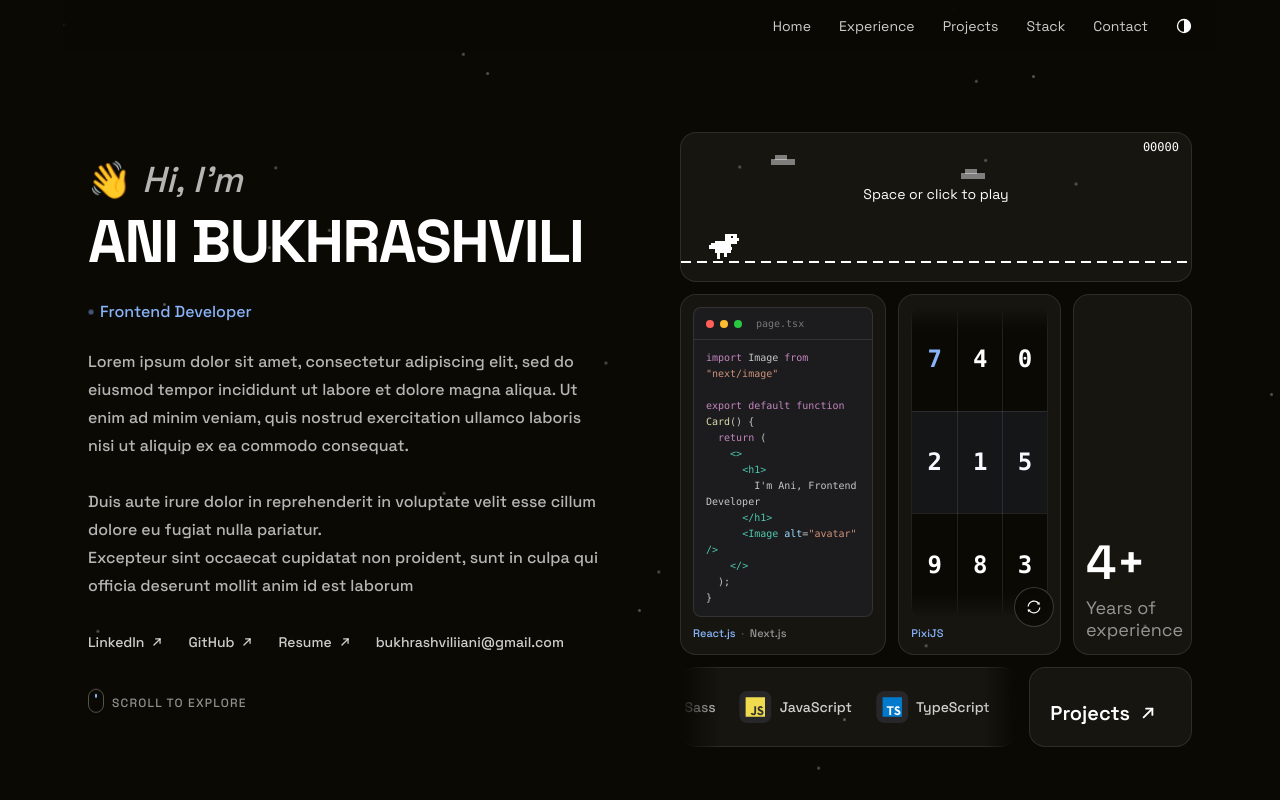
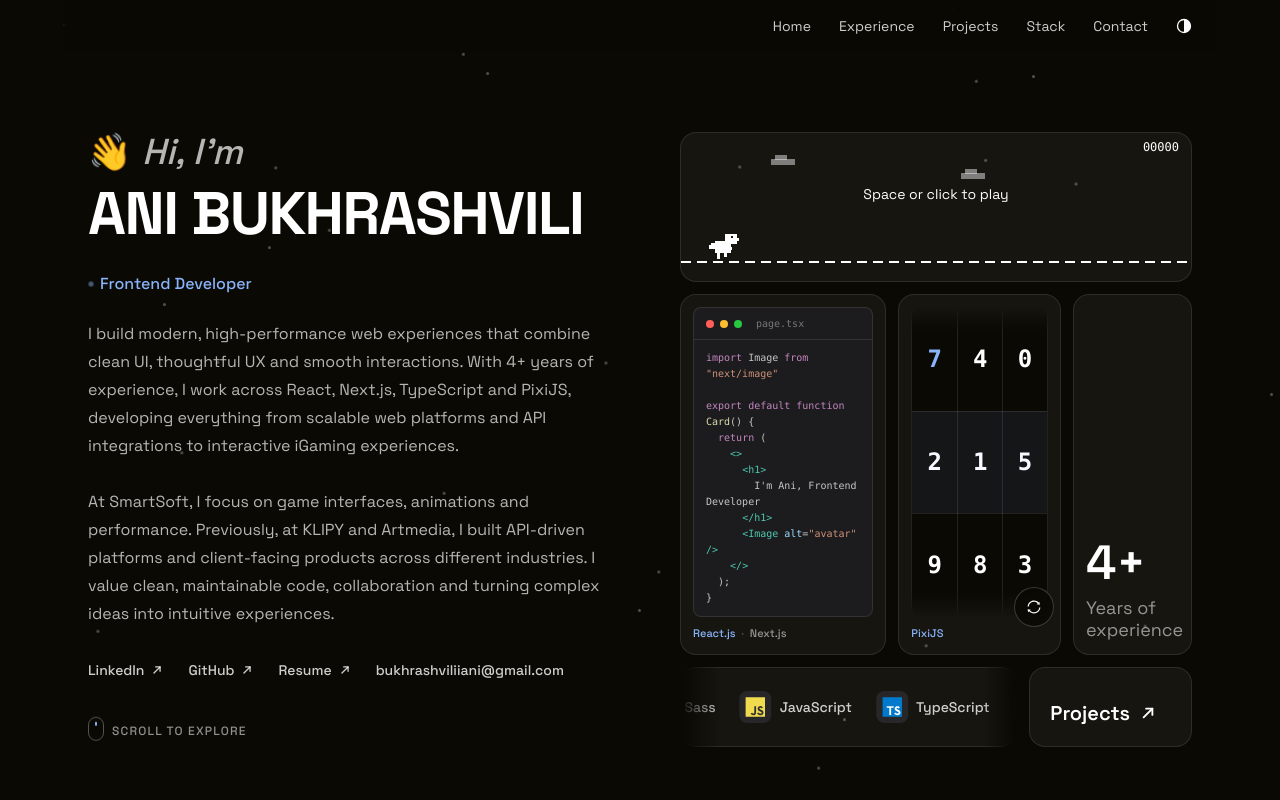
Before and after one commit to AniBukhrashvili/portfolio, a React (Create React App) app: page / in a window 1280 px wide. Shown: the top 800 px of the page. Built offline with nearby package versions, Linux system fonts and the light colour scheme; the HTML template or start-up script is replaced by a standard one.

Commit message:
add: gsap for scroll reveal

```diff
--- a/package.json
+++ b/package.json
@@ -3,6 +3,7 @@
   "version": "0.1.0",
   "private": true,
   "dependencies": {
+    "gsap": "^3.15.0",
     "react": "^19.3.0",
     "react-dom": "^19.3.0",
     "react-scripts": "5.0.1"
--- a/src/App.js
+++ b/src/App.js
@@ -6,6 +6,7 @@ import Footer from "./components/Footer";
 import Header from "./components/Header";
 import Hero from "./components/Hero";
 import Projects from "./components/Projects";
+import ScrollReveal from "./components/ScrollReveal";
 import SectionSeparation from "./components/SectionSeparation";
 import Stack from "./components/Stack";
 
@@ -15,6 +16,7 @@ function App() {
       <BackgroundDots />
       <div className="relative z-10">
         <Header />
+        <ScrollReveal />
         <main>
           <Hero />
           <SectionSeparation />
--- a/src/components/Hero.js
+++ b/src/components/Hero.js
@@ -105,18 +105,13 @@ function Hero() {
             </span>
           </div>
 
-          <p className="mt-6 max-w-lg text-base font-medium leading-7 text-ink/70">
-            Lorem ipsum dolor sit amet, consectetur adipiscing elit, sed do
-            eiusmod tempor incididunt ut labore et dolore magna aliqua. Ut enim
-            ad minim veniam, quis nostrud exercitation ullamco laboris nisi ut
-            aliquip ex ea commodo consequat.
+          <p className="mt-6 max-w-lg text-base font-light leading-7 text-ink/70">
+            I build modern, high-performance web experiences that combine clean UI, thoughtful UX and smooth interactions.
+            With 4+ years of experience, I work across React, Next.js, TypeScript and PixiJS, developing everything from scalable web platforms and API integrations to interactive iGaming experiences.
             <br />
             <br />
-            Duis aute irure dolor in reprehenderit in voluptate velit esse
-            cillum dolore eu fugiat nulla pariatur.
-            <br />
-            Excepteur sint occaecat cupidatat non proident, sunt in culpa qui
-            officia deserunt mollit anim id est laborum
+            At SmartSoft, I focus on game interfaces, animations and performance. Previously, at KLIPY and Artmedia, I built API-driven platforms and client-facing products across different industries.
+            I value clean, maintainable code, collaboration and turning complex ideas into intuitive experiences.
           </p>
 
           <div className="mt-8 flex flex-wrap items-center gap-x-6 gap-y-3 text-sm font-medium text-ink/80">
--- /dev/null
+++ b/src/components/ScrollReveal.js
@@ -0,0 +1,42 @@
+import { useLayoutEffect } from "react";
+import gsap from "gsap";
+import { ScrollTrigger } from "gsap/ScrollTrigger";
+
+gsap.registerPlugin(ScrollTrigger);
+
+function ScrollReveal() {
+  useLayoutEffect(() => {
+    const reduced = window.matchMedia("(prefers-reduced-motion: reduce)").matches;
+    if (reduced) return undefined;
+
+    const ctx = gsap.context(() => {
+      gsap.utils.toArray("main > section").forEach((section) => {
+        gsap.from(section, {
+          y: 32,
+          autoAlpha: 0,
+          duration: 0.9,
+          ease: "power2.out",
+          clearProps: "transform,opacity,visibility",
+          scrollTrigger: {
+            trigger: section,
+            start: "top 88%",
+            once: true,
+          },
+        });
+      });
+    });
+
+    const refresh = () => ScrollTrigger.refresh();
+    window.addEventListener("load", refresh);
+    if (document.readyState === "complete") refresh();
+
+    return () => {
+      window.removeEventListener("load", refresh);
+      ctx.revert();
+    };
+  }, []);
+
+  return null;
+}
+
+export default ScrollReveal;
```
Also changed, not shown: 1 other file (tests, documents, lock files or other folders).
